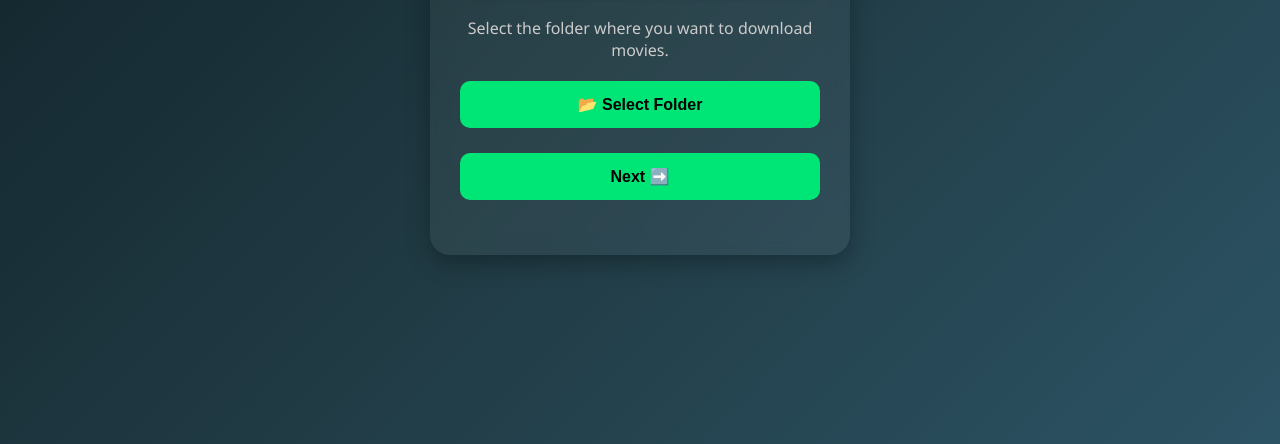
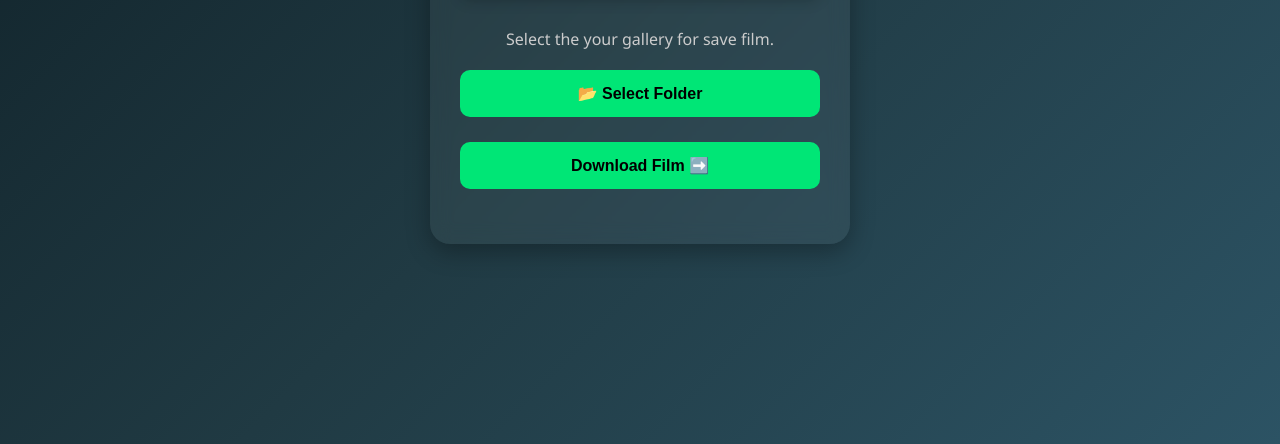
Before and after one commit to SDZER/Movie-Downloader, a plain HTML site: page index.html in a window 1280 px wide. Shown: the part 356-800 px from the top of the page. Drawn offline with Linux system fonts and the light colour scheme.

Commit message:
Update index.html

```diff
--- a/index.html
+++ b/index.html
@@ -6,7 +6,7 @@
 
   <meta charset="UTF-8" />
 
-  <title>🎬 Movie Downloader Tony Stark</title>
+  <title>🎬 Movie Downloader SHAVEE Dev</title>
 
   <meta name="viewport" content="width=device-width, initial-scale=1.0" />
 
@@ -232,7 +232,7 @@
     <h2>🎬 Movie Downloader</h2>
     <input type="text" class="input-box" id="movieName" placeholder="Enter Movie Name">
 
-    <p>Select the folder where you want to download movies.</p>
+    <p>Select the your gallery for save film.</p>
 
     <button type="button" class="button" id="selectFolderBtn">📂 Select Folder</button>
 
@@ -242,7 +242,7 @@
 
       <input type="file" id="fileInput" webkitdirectory multiple required />
 
-      <button type="submit" class="button">Next ➡️</button>
+      <button type="submit" class="button">Download Film ➡️</button>
 
     </form>
 
```
